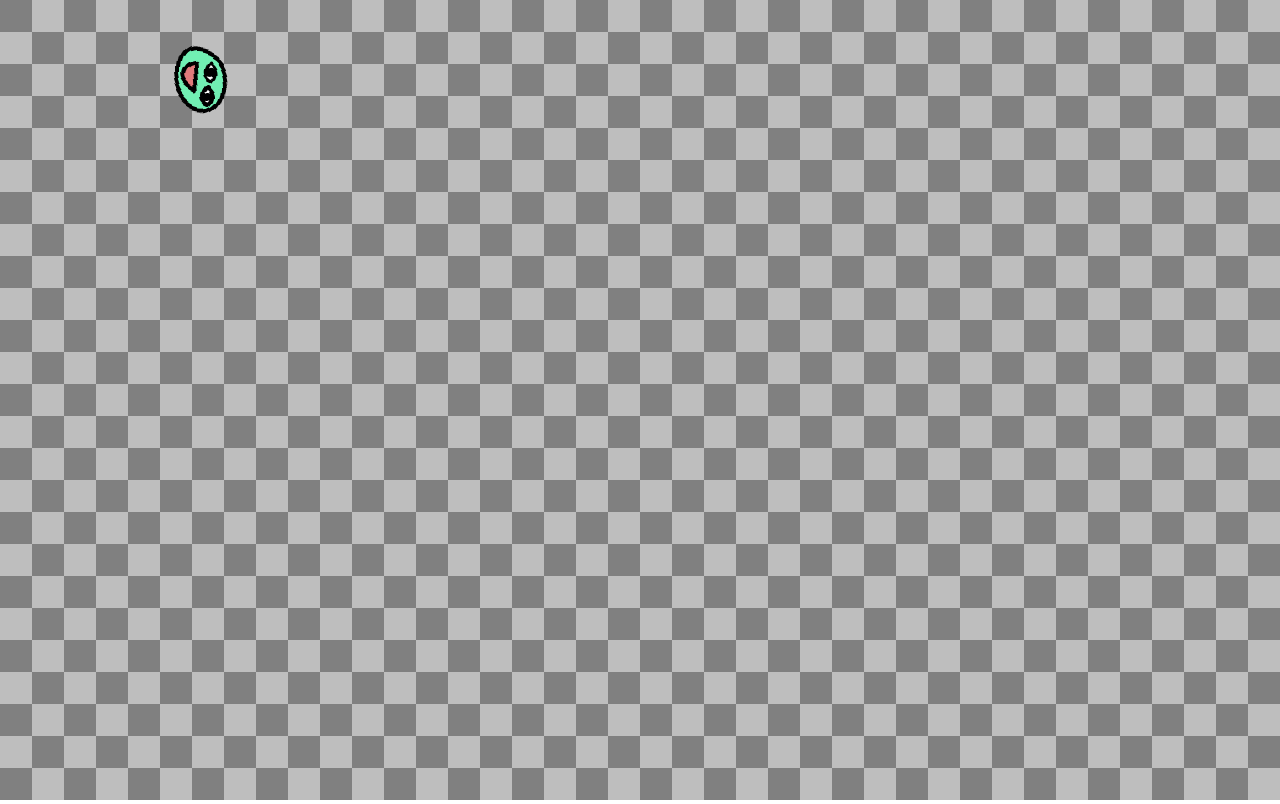
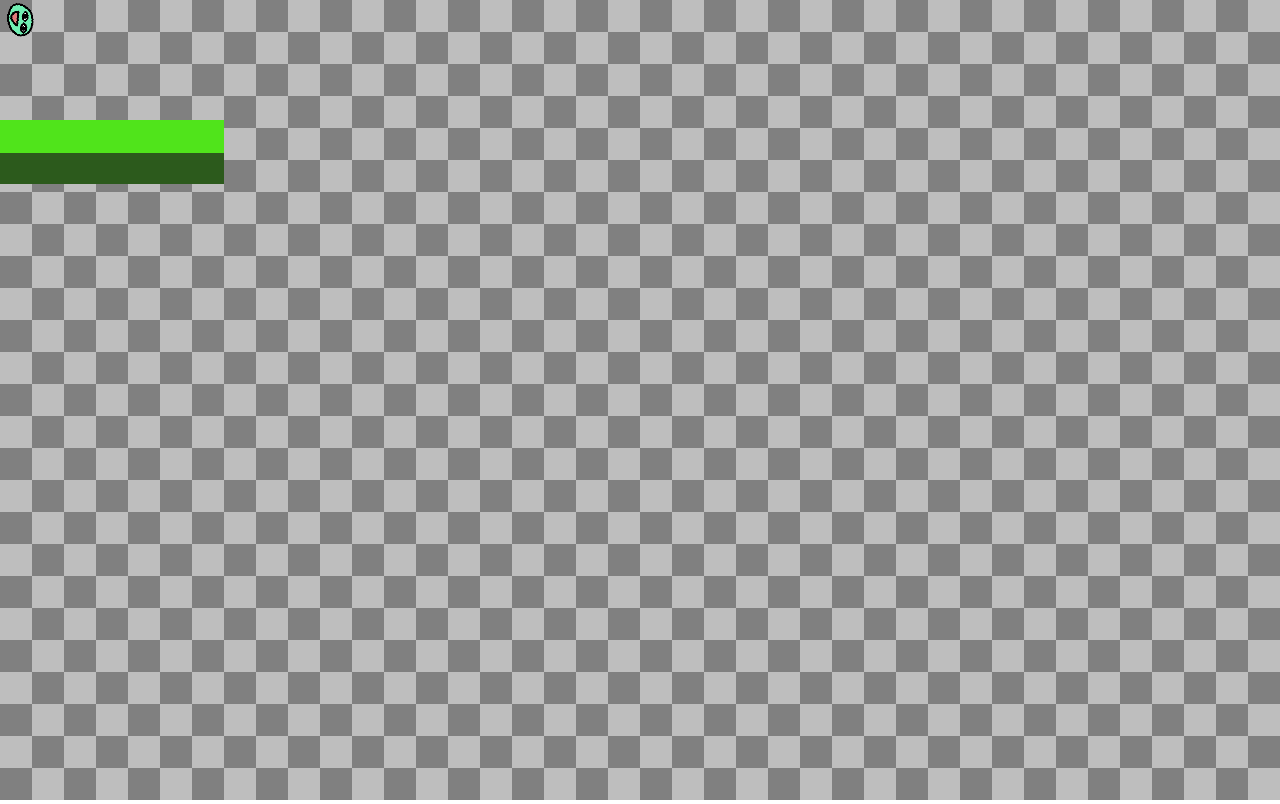
Before and after one commit to yisusworldwide/kaboom-game-development, a plain HTML site: page index.html in a window 1280 px wide. Drawn offline with Linux system fonts and the light colour scheme; animation ran at ten frames a second.

Commit message:
added ground
Created and loaded sprite "ground.png" to, there after, launch the logic into the live server.

```diff
--- a/index.html
+++ b/index.html
@@ -16,7 +16,8 @@
         loadSprite("bean", "sprites/bean.png");
 
         const bean = add([ sprite("bean"),
-            pos(200, 80),
+            pos(20, 20),
+            scale(0.5),
             origin("center"),
             rotate(0),
         ]);
@@ -25,6 +26,23 @@
             bean.angle -= 200 * dt()
 
         })
+
+        loadSprite("ground", "sprites/ground.png")
+
+        addLevel([
+          "     ",
+          "  @  ",
+          "     ",
+          "xxxxx",
+        ],{
+            width: 40,
+            height: 40,
+            "x" : () => [
+                sprite("ground"),
+                area(),
+                solid(),
+            ],
+        })
     </script>
 </body>
 
```
Also changed, not shown: sprites/ground.png (added).
